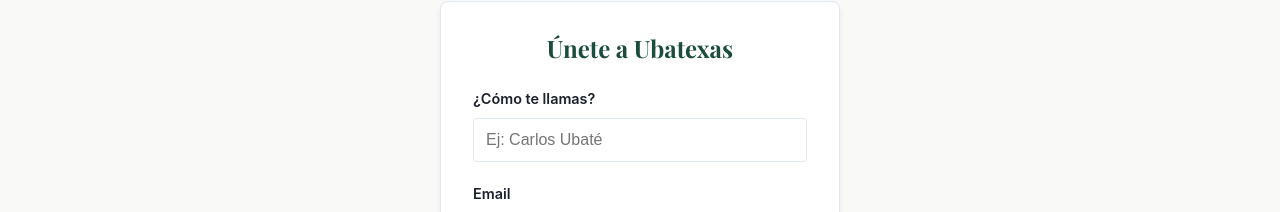
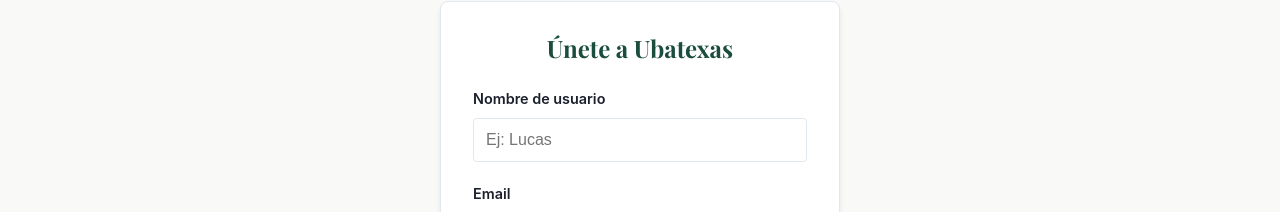
Before and after one commit to Flakster/ubatexas, a Next.js app: page /login in a window 1280 px wide. Both pictures are taken after a click on the button "Regístrate aquí". Shown: the part 166-378 px from the top of the page. Built offline with nearby package versions, Linux system fonts and the light colour scheme; no server answers; a web font is replaced by a local one.

Commit message:
change label of username and placeholder

```diff
--- a/src/components/auth/AuthForm.js
+++ b/src/components/auth/AuthForm.js
@@ -126,11 +126,11 @@ export default function AuthForm() {
             <form onSubmit={handleAuth} className={styles.form}>
                 {isSignUp && (
                     <div className={styles.group}>
-                        <label htmlFor="displayName">¿Cómo te llamas?</label>
+                        <label htmlFor="displayName">Nombre de usuario</label>
                         <input
                             id="displayName"
                             type="text"
-                            placeholder="Ej: Carlos Ubaté"
+                            placeholder="Ej: Lucas"
                             value={displayName}
                             onChange={(e) => setDisplayName(e.target.value)}
                             required
```
